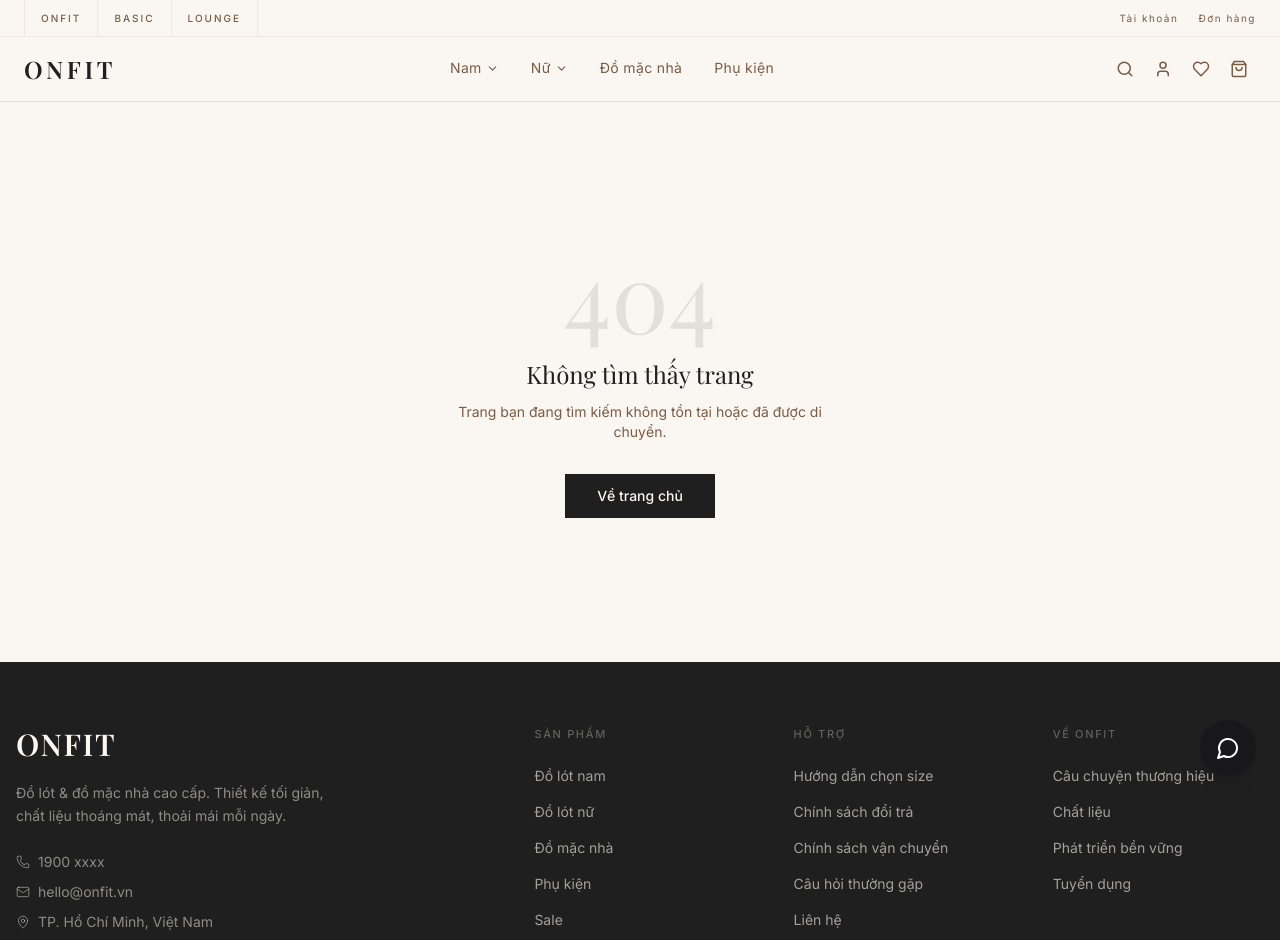
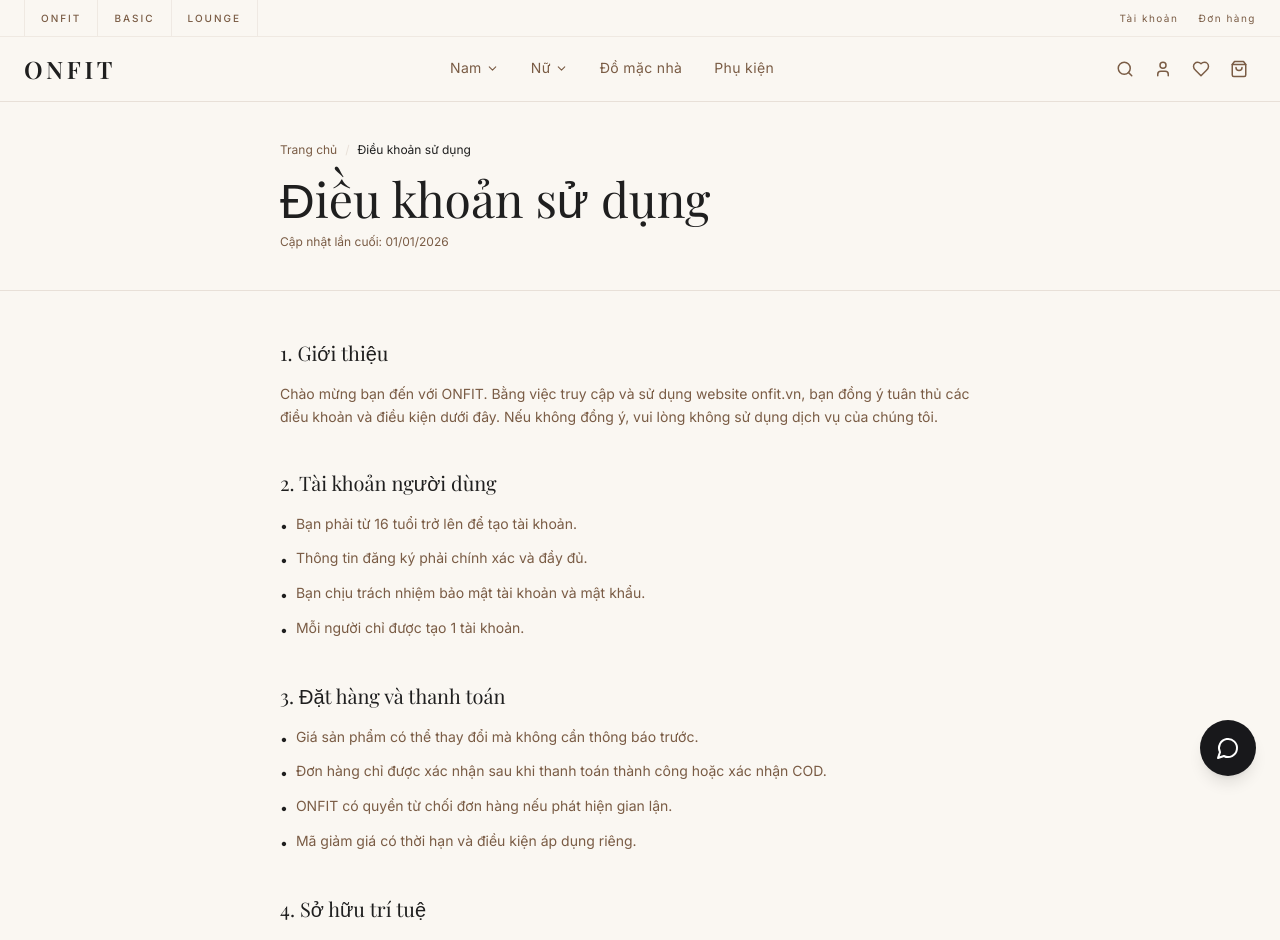
Before and after one commit to JasonTM17/ON-OFF_JS, a Next.js app: page /terms in a window 1280 px wide. Before the commit this address had no page. Shown: the top 940 px of the page. Built offline with nearby package versions, Linux system fonts and the light colour scheme; a web font is replaced by a local one.

Commit message:
feat(pages): thêm trang Điều khoản sử dụng
8 mục: tài khoản, thanh toán, sở hữu trí tuệ, luật áp dụng.

```diff
--- /dev/null
+++ b/src/app/(shop)/terms/page.tsx
@@ -0,0 +1,156 @@
+import Link from "next/link";
+
+export const metadata = {
+  title: "Điều khoản sử dụng",
+  description: "Điều khoản và điều kiện sử dụng website ONFIT",
+};
+
+export default function TermsPage() {
+  return (
+    <div className="bg-background min-h-screen">
+      <div className="border-b border-border">
+        <div className="max-w-3xl mx-auto px-6 py-10">
+          <nav className="text-xs text-muted mb-4 flex items-center gap-2">
+            <Link href="/" className="hover:text-foreground transition-colors">Trang chủ</Link>
+            <span className="text-border">/</span>
+            <span className="text-foreground">Điều khoản sử dụng</span>
+          </nav>
+          <h1 className="font-serif text-4xl md:text-5xl font-light text-foreground">
+            Điều khoản sử dụng
+          </h1>
+          <p className="text-xs text-muted mt-3">Cập nhật lần cuối: 01/01/2026</p>
+        </div>
+      </div>
+
+      <div className="max-w-3xl mx-auto px-6 py-12 space-y-10">
+        <section>
+          <h2 className="font-serif text-xl font-light text-foreground mb-4">1. Giới thiệu</h2>
+          <p className="text-sm text-muted leading-relaxed">
+            Chào mừng bạn đến với ONFIT. Bằng việc truy cập và sử dụng website onfit.vn, bạn đồng ý
+            tuân thủ các điều khoản và điều kiện dưới đây. Nếu không đồng ý, vui lòng không sử dụng
+            dịch vụ của chúng tôi.
+          </p>
+        </section>
+
+        <section>
+          <h2 className="font-serif text-xl font-light text-foreground mb-4">2. Tài khoản người dùng</h2>
+          <ul className="space-y-2.5 text-sm text-muted leading-relaxed">
+            <li className="flex items-start gap-2">
+              <span className="text-foreground mt-0.5">•</span>
+              Bạn phải từ 16 tuổi trở lên để tạo tài khoản.
+            </li>
+            <li className="flex items-start gap-2">
+              <span className="text-foreground mt-0.5">•</span>
+              Thông tin đăng ký phải chính xác và đầy đủ.
+            </li>
+            <li className="flex items-start gap-2">
+              <span className="text-foreground mt-0.5">•</span>
+              Bạn chịu trách nhiệm bảo mật tài khoản và mật khẩu.
+            </li>
+            <li className="flex items-start gap-2">
+              <span className="text-foreground mt-0.5">•</span>
+              Mỗi người chỉ được tạo 1 tài khoản.
+            </li>
+          </ul>
+        </section>
+
+        <section>
+          <h2 className="font-serif text-xl font-light text-foreground mb-4">3. Đặt hàng và thanh toán</h2>
+          <ul className="space-y-2.5 text-sm text-muted leading-relaxed">
+            <li className="flex items-start gap-2">
+              <span className="text-foreground mt-0.5">•</span>
+              Giá sản phẩm có thể thay đổi mà không cần thông báo trước.
+            </li>
+            <li className="flex items-start gap-2">
+              <span className="text-foreground mt-0.5">•</span>
+              Đơn hàng chỉ được xác nhận sau khi thanh toán thành công hoặc xác nhận COD.
+            </li>
+            <li className="flex items-start gap-2">
+              <span className="text-foreground mt-0.5">•</span>
+              ONFIT có quyền từ chối đơn hàng nếu phát hiện gian lận.
+            </li>
+            <li className="flex items-start gap-2">
+              <span className="text-foreground mt-0.5">•</span>
+              Mã giảm giá có thời hạn và điều kiện áp dụng riêng.
+            </li>
+          </ul>
+        </section>
+
+        <section>
+          <h2 className="font-serif text-xl font-light text-foreground mb-4">4. Sở hữu trí tuệ</h2>
+          <p className="text-sm text-muted leading-relaxed">
+            Tất cả nội dung trên website (hình ảnh, văn bản, logo, thiết kế) thuộc quyền sở hữu
+            của ONFIT Vietnam. Nghiêm cấm sao chép, phân phối hoặc sử dụng cho mục đích thương mại
+            mà không có sự đồng ý bằng văn bản.
+          </p>
+        </section>
+
+        <section>
+          <h2 className="font-serif text-xl font-light text-foreground mb-4">5. Giới hạn trách nhiệm</h2>
+          <ul className="space-y-2.5 text-sm text-muted leading-relaxed">
+            <li className="flex items-start gap-2">
+              <span className="text-foreground mt-0.5">•</span>
+              ONFIT không chịu trách nhiệm cho thiệt hại gián tiếp phát sinh từ việc sử dụng website.
+            </li>
+            <li className="flex items-start gap-2">
+              <span className="text-foreground mt-0.5">•</span>
+              Chúng tôi nỗ lực đảm bảo thông tin chính xác nhưng không cam kết website không có lỗi.
+            </li>
+            <li className="flex items-start gap-2">
+              <span className="text-foreground mt-0.5">•</span>
+              Màu sắc sản phẩm có thể khác biệt nhẹ so với hình ảnh do cài đặt màn hình.
+            </li>
+          </ul>
+        </section>
+
+        <section>
+          <h2 className="font-serif text-xl font-light text-foreground mb-4">6. Hành vi bị cấm</h2>
+          <ul className="space-y-2.5 text-sm text-muted leading-relaxed">
+            <li className="flex items-start gap-2">
+              <span className="text-foreground mt-0.5">•</span>
+              Sử dụng bot, scraper hoặc công cụ tự động để truy cập website.
+            </li>
+            <li className="flex items-start gap-2">
+              <span className="text-foreground mt-0.5">•</span>
+              Cố gắng truy cập trái phép vào hệ thống.
+            </li>
+            <li className="flex items-start gap-2">
+              <span className="text-foreground mt-0.5">•</span>
+              Đăng nội dung vi phạm pháp luật hoặc quyền của người khác.
+            </li>
+            <li className="flex items-start gap-2">
+              <span className="text-foreground mt-0.5">•</span>
+              Lạm dụng chương trình khuyến mãi hoặc mã giảm giá.
+            </li>
+          </ul>
+        </section>
+
+        <section>
+          <h2 className="font-serif text-xl font-light text-foreground mb-4">7. Thay đổi điều khoản</h2>
+          <p className="text-sm text-muted leading-relaxed">
+            ONFIT có quyền cập nhật điều khoản sử dụng bất kỳ lúc nào. Thay đổi sẽ có hiệu lực
+            ngay khi được đăng tải. Việc tiếp tục sử dụng website sau khi thay đổi đồng nghĩa với
+            việc bạn chấp nhận điều khoản mới.
+          </p>
+        </section>
+
+        <section>
+          <h2 className="font-serif text-xl font-light text-foreground mb-4">8. Luật áp dụng</h2>
+          <p className="text-sm text-muted leading-relaxed">
+            Các điều khoản này được điều chỉnh bởi pháp luật Việt Nam. Mọi tranh chấp sẽ được giải
+            quyết tại Tòa án nhân dân có thẩm quyền tại TP. Hồ Chí Minh.
+          </p>
+        </section>
+
+        <section className="bg-card p-6 border border-border">
+          <p className="text-sm text-muted leading-relaxed">
+            Nếu có câu hỏi về điều khoản sử dụng, vui lòng liên hệ{" "}
+            <Link href="/contact" className="text-foreground underline underline-offset-4 hover:text-muted transition-colors">
+              đội ngũ hỗ trợ
+            </Link>.
+          </p>
+        </section>
+      </div>
+    </div>
+  );
+}
```
